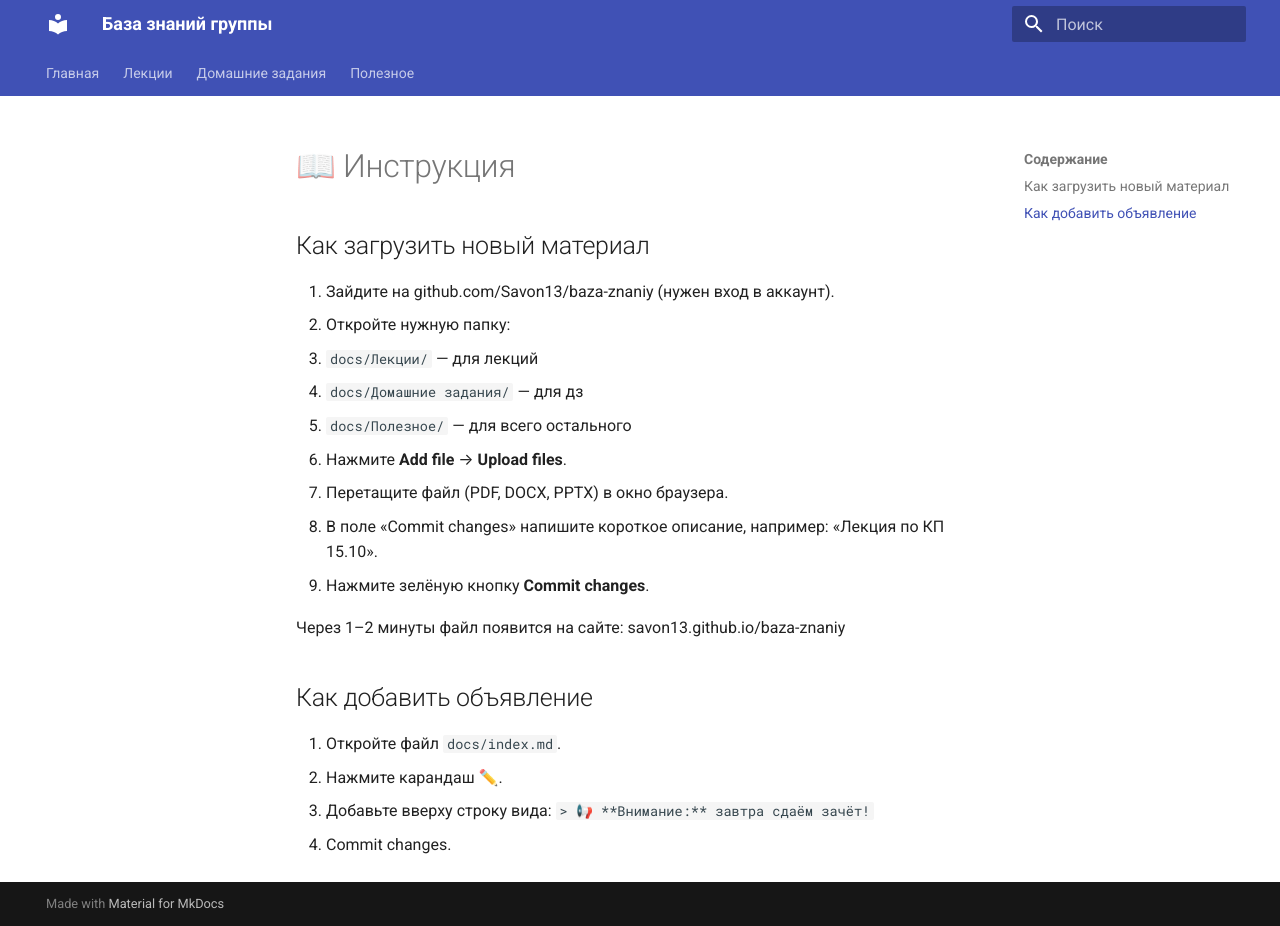
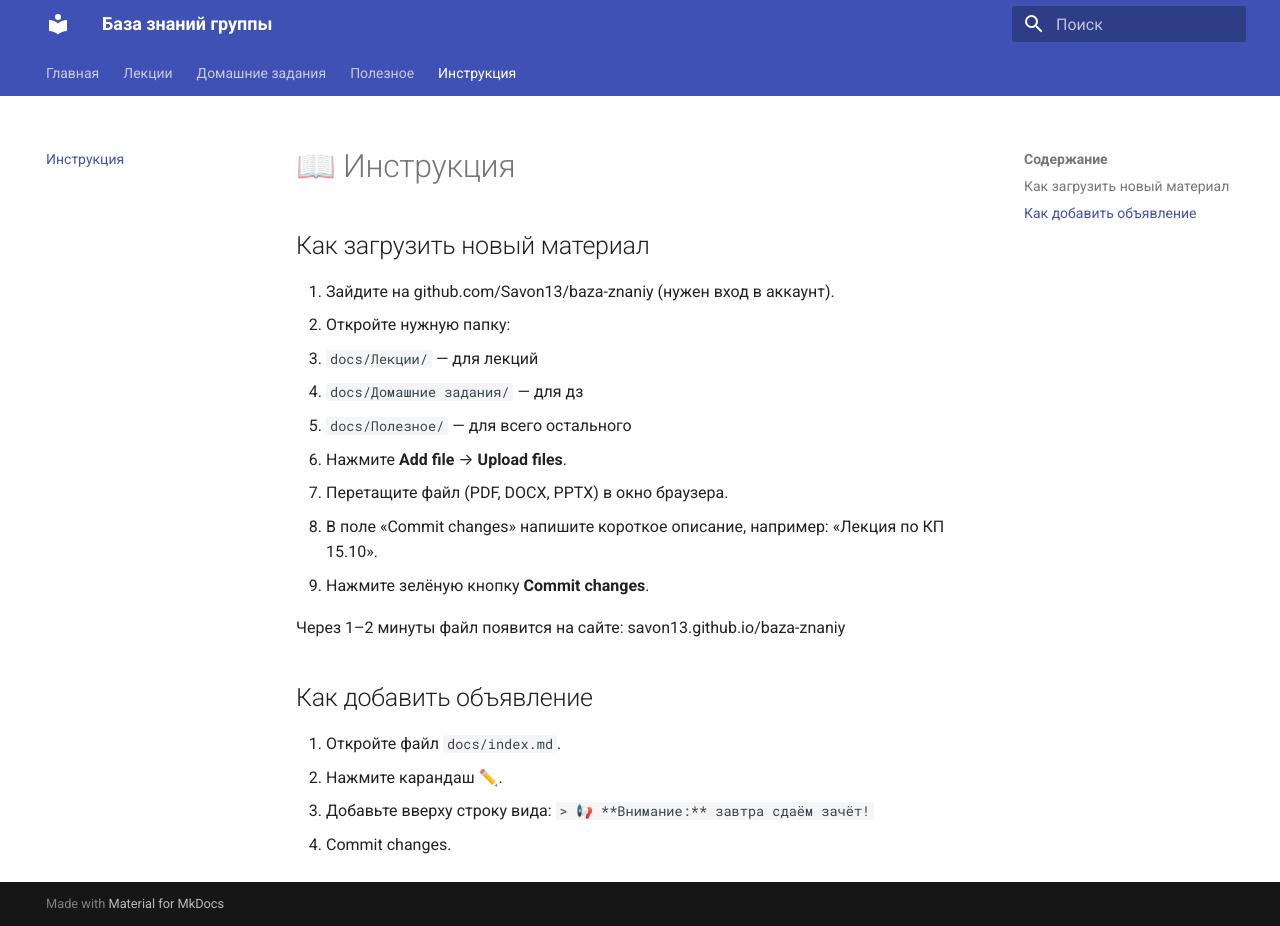
Before and after one commit to Savon13/baza-znaniy, an MkDocs documentation site: the page built from docs/Инструкция.md, in a window 1280 px wide and 926 px high. Built offline with MkDocs 1.6.1 and Material for MkDocs 9.7.7, drawn with Linux system fonts in a browser that asks for light colours; part of the change alters nothing that is shown.

Commit message:
Update mkdocs.yml

```diff
--- a/mkdocs.yml
+++ b/mkdocs.yml
@@ -16,3 +16,10 @@ nav:
   - Лекции: Лекции/README.md
   - Домашние задания: "Домашние задания/README.md"
   - Полезное: Полезное/README.md
+
+nav:
+  - Главная: index.md
+  - Лекции: Лекции/README.md
+  - Домашние задания: "Домашние задания/README.md"
+  - Полезное: Полезное/README.md
+  - Инструкция: Инструкция.md
```
